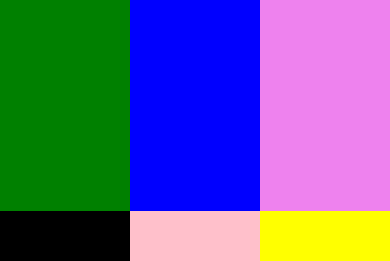
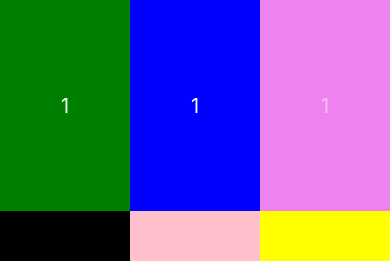
Before and after one commit to SimbaQuartz/react-native-training, a React Native app: screen / in a window 390 px wide. Shown: the top 261 px of the page. Built offline with nearby package versions, Linux system fonts and the light colour scheme.

Commit message:
inserting text inside view

```diff
--- a/App.js
+++ b/App.js
@@ -9,9 +9,15 @@ export default class App extends React.Component {
     return(
       <View style={{height, width}}>
         <View style={{backgroundColor: 'red', flex:1, flexDirection: 'row'}}>
-          <View style={{backgroundColor: 'green', flex:1}}/>
-          <View style={{backgroundColor: 'blue', flex:1}}/>
-          <View style={{backgroundColor: 'violet', flex:1}}/>
+          <View style={{backgroundColor: 'green', flex:1, alignItems: 'center', justifyContent: 'center'}}>
+          <Text style={{fontSize: 20, color: 'white'}}>1</Text>
+          </View>
+          <View style={{backgroundColor: 'blue', flex:1, alignItems: 'center', justifyContent: 'center'}}>
+            <Text style={{fontSize: 20, color: '#fff'}}>1</Text>
+          </View>
+          <View style={{backgroundColor: 'violet', flex:1, alignItems: 'center', justifyContent: 'center'}}>
+            <Text style={{fontSize: 20, color: 'rgba(255, 255, 255, 0.5)'}}>1</Text>
+          </View>
         </View>
         <View style={{backgroundColor: 'orange', flex:1, flexDirection: 'row'}}>
           <View style={{backgroundColor: 'black', flex:1}}/>
```
